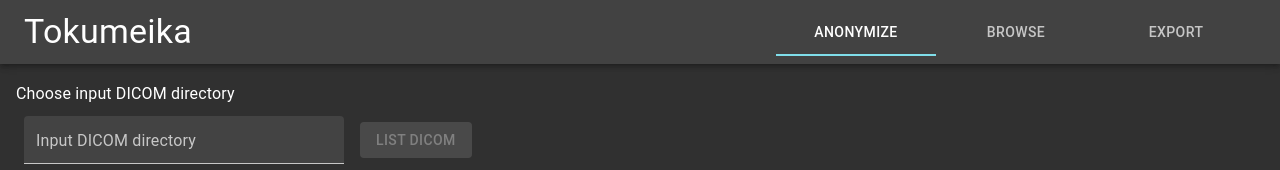
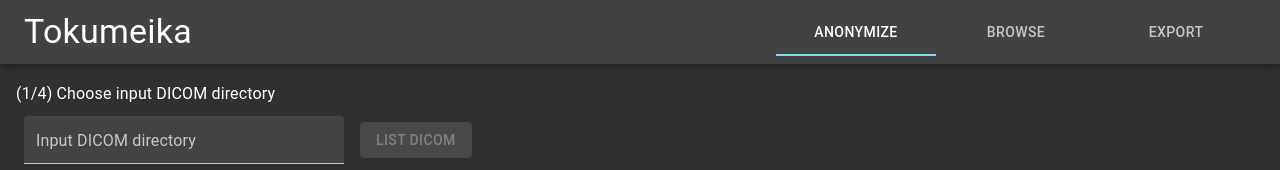
Before and after one commit to ykszk/Tokumeika, a React (Create React App) app: page / in a window 1280 px wide. Shown: the top 170 px of the page. Built offline with nearby package versions, Linux system fonts and the light colour scheme.

Commit message:
Update labels

```diff
--- a/src/anonymizer/CheckList.tsx
+++ b/src/anonymizer/CheckList.tsx
@@ -145,7 +145,7 @@
   );
   return (
     <Box className={classes.root}>
-      <Typography variant="subtitle1">Select series</Typography>
+      <Typography variant="subtitle1">(2/4) Select series</Typography>
       {dialog}
       {table}
       <Button variant="contained" onClick={onProceedButtonClick}>
--- a/src/anonymizer/CheckNames.tsx
+++ b/src/anonymizer/CheckNames.tsx
@@ -163,7 +163,7 @@
   );
   return (
     <Box className={classes.vspacing}>
-      <Typography variant="subtitle1">Edit meta data</Typography>
+      <Typography variant="subtitle1">(3/4) Edit meta data</Typography>
       {table}
       <Button variant="contained" onClick={onButtonClick}>
         Proceed
--- a/src/anonymizer/Execute.tsx
+++ b/src/anonymizer/Execute.tsx
@@ -170,7 +170,7 @@
   );
   return (
     <Box className={classes.vspacing}>
-      <Typography variant="subtitle1">Execute anonymization</Typography>
+      <Typography variant="subtitle1">(4/4) Execute anonymization</Typography>
       {table}
       <Button
         disabled={buttonDisabled}
@@ -178,7 +178,7 @@
         color="primary"
         onClick={onClick}
       >
-        Execute
+        Anonymize
       </Button>
     </Box>
   );
--- a/src/anonymizer/GetList.tsx
+++ b/src/anonymizer/GetList.tsx
@@ -97,7 +97,9 @@
 
   return (
     <div>
-      <Typography variant="subtitle1">Choose input DICOM directory</Typography>
+      <Typography variant="subtitle1">
+        (1/4) Choose input DICOM directory
+      </Typography>
       <form autoComplete="off" className={classes.root}>
         {openDirDialog}
         <TextField
```
